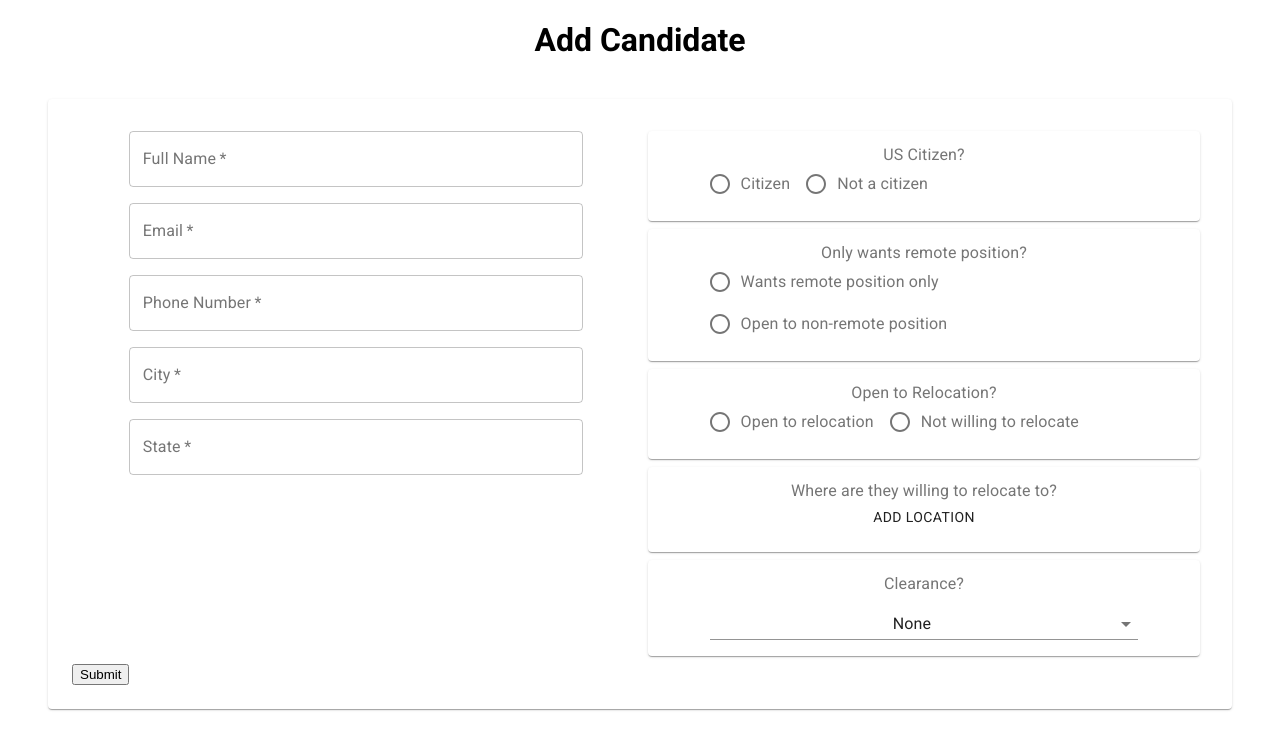
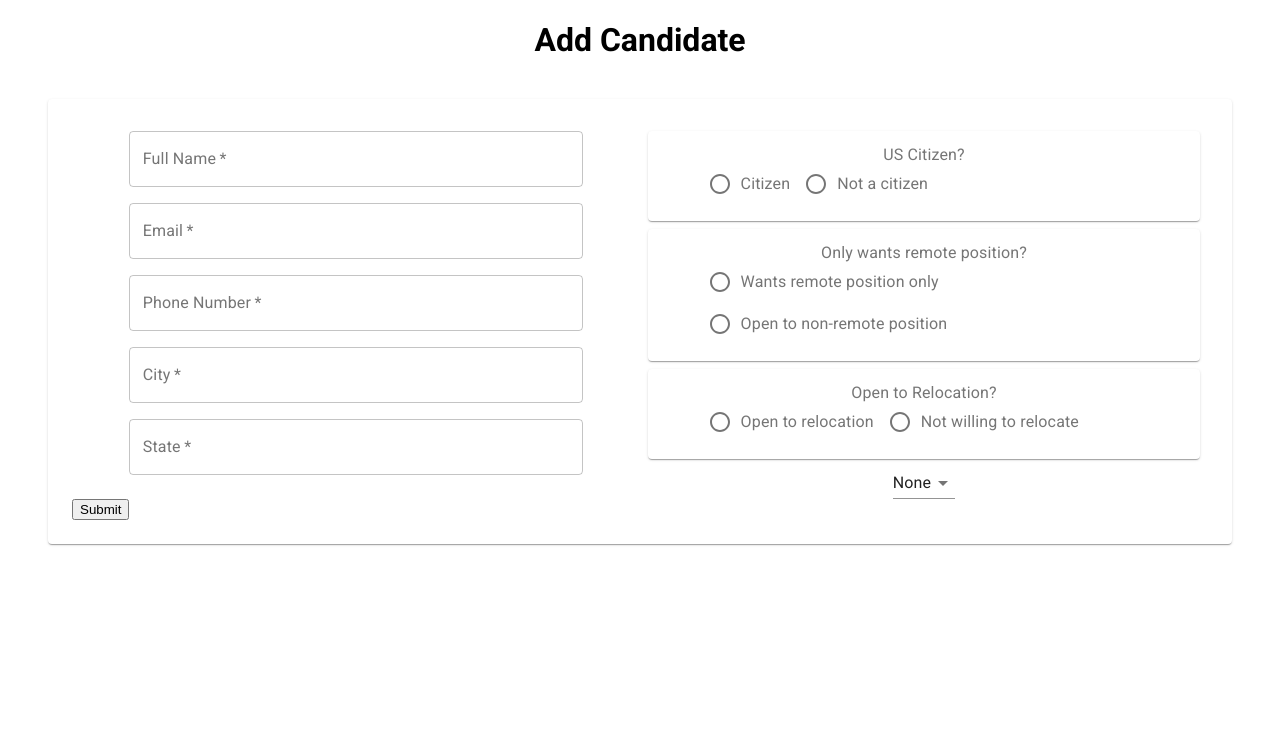
Before and after one commit to mnavoy4/HCRmatcher2, a React (Create React App) app in the folder frontend/: page /add-candidate in a window 1280 px wide. Shown: the top 750 px of the page. Built offline with nearby package versions, Linux system fonts and the light colour scheme.

Commit message:
clearance select working with no label

```diff
--- a/frontend/src/Components/ClearanceSelect.js
+++ b/frontend/src/Components/ClearanceSelect.js
@@ -1,5 +1,6 @@
 import React from 'react';
 import { makeStyles, InputLabel, MenuItem, Select, Paper, FormControl, FormLabel } from '@material-ui/core';
+import { useForm } from 'react-hook-form';
 
 const useStyles = makeStyles((theme) => ({
   root: {
@@ -19,13 +20,14 @@ const useStyles = makeStyles((theme) => ({
 
 export default function ClearanceSelect(){
 
-  const classes = useStyles()
+  const classes = useStyles();
+  const { register, control } = useForm();
 
   return (
     <Paper className={classes.paper}>
       <FormControl>
         <FormLabel>Clearance?</FormLabel>
-        <Select defaultValue='None'>
+        <Select>
           <MenuItem value='None'>None</MenuItem>
           <MenuItem value='Public Trust'>Public Trust</MenuItem>
           <MenuItem value='Confidential'>Confidential</MenuItem>
--- a/frontend/src/Components/WillingToGoWhere.js
+++ b/frontend/src/Components/WillingToGoWhere.js
@@ -48,7 +48,7 @@ export default function WillingToGoWhere(){
                 inputRef={register()}
                 // name='willingToGo'
                 variant='outlined'
-                name={`willingToGo[${index}].location`}
+                // name={`willingToGo[${index}].location`}
                 label='Location'
                 defaultValue=''
               />
--- a/frontend/src/Containers/AddCandidateContainer/AddCandidateContainer.js
+++ b/frontend/src/Containers/AddCandidateContainer/AddCandidateContainer.js
@@ -1,7 +1,7 @@
 import React from 'react';
 import { useForm, Controller } from 'react-hook-form';
 import { makeStyles } from '@material-ui/core/styles';
-import { Grid, TextField, Paper } from '@material-ui/core';
+import { Grid, TextField, Paper, Select, MenuItem } from '@material-ui/core';
 import RemoteOnlyRadios from '../../Components/RemoteOnlyRadios';
 import OpenToRelocationRadios from '../../Components/OpenToRelocationRadios';
 import WillingToGoWhere from '../../Components/WillingToGoWhere';
@@ -102,14 +102,21 @@ export default function AddCandidateContainer(){
                     control={control}
                     defaultValue='true'
                   />
-                  <Controller
+                  {/* <Controller
                     as={WillingToGoWhere}
                     name='willingToGo'
                     control={control}
                     defaultValue=''
-                  />
+                  /> */}
                   <Controller
-                    as={ClearanceSelect}
+                    as={<Select>
+                    <MenuItem value='None'>None</MenuItem>
+                    <MenuItem value='Public Trust'>Public Trust</MenuItem>
+                    <MenuItem value='Confidential'>Confidential</MenuItem>
+                    <MenuItem value='Secret'>Secret</MenuItem>
+                    <MenuItem value='Top Secret'>Top Secret</MenuItem>
+                    <MenuItem value='TS/SCI'>TS/SCI</MenuItem>
+                  </Select>}
                     name='clearance'
                     defaultValue='None'
                     rules={{ required: true }}
@@ -121,7 +128,6 @@ export default function AddCandidateContainer(){
             </form>
           </Paper>
         </div>
-
       </main>
     </div>
   )
```
